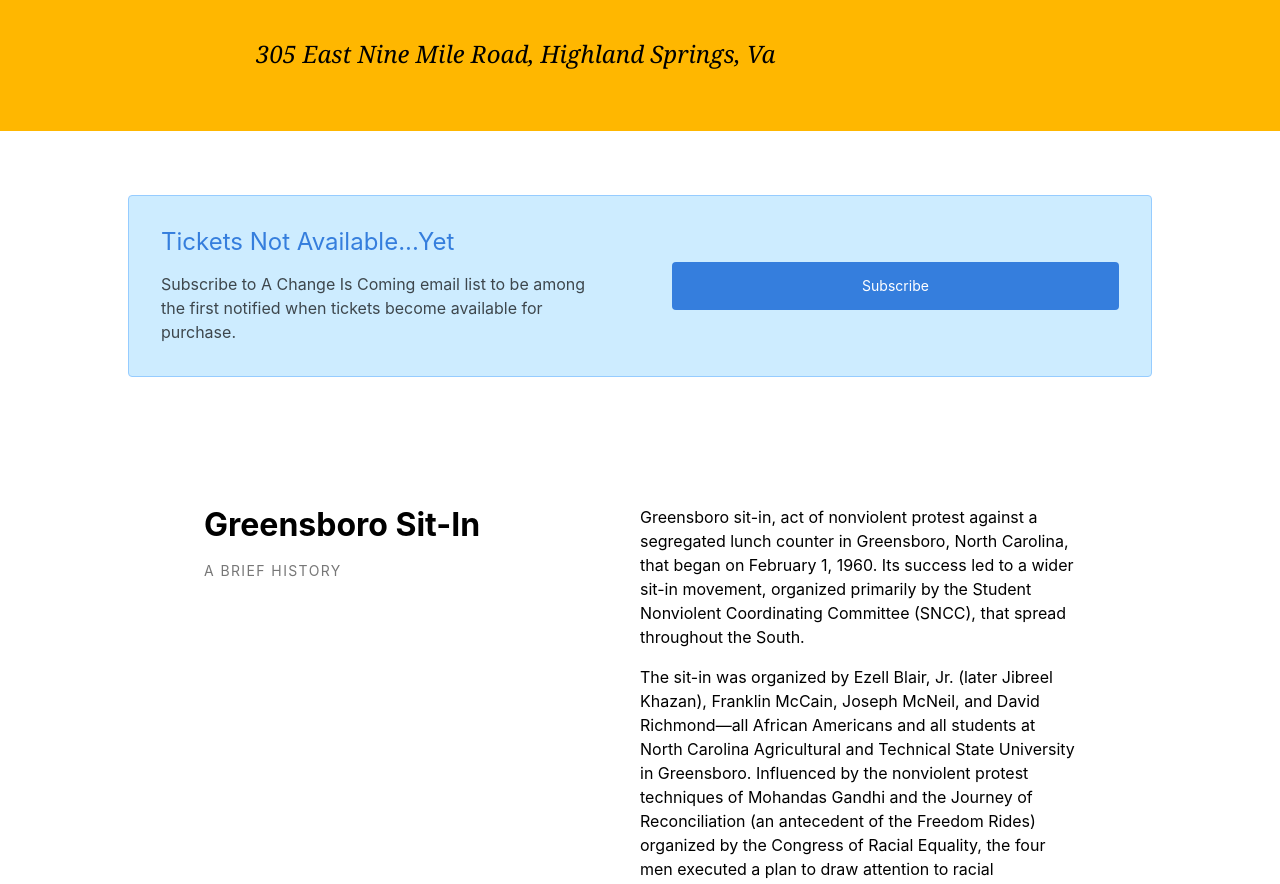
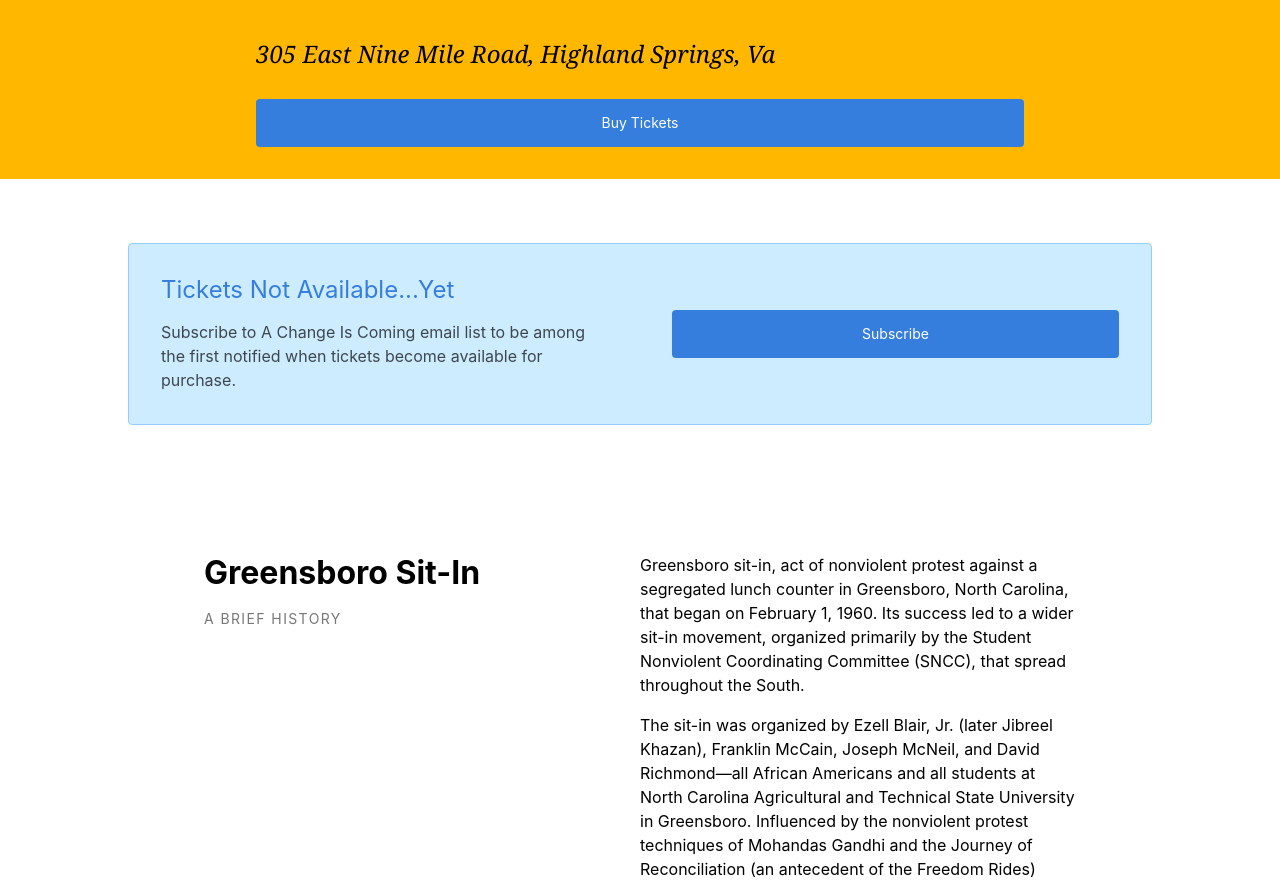
Before and after one commit to jonah-butler/gsi-static, a Nuxt app: page / in a window 1280 px wide. Shown: the part 886-1770 px from the top of the page. Built offline with nearby package versions, Linux system fonts and the light colour scheme.

Commit message:
Update Location.vue
added buy ticket link below play date info

```diff
--- a/components/Location.vue
+++ b/components/Location.vue
@@ -13,6 +13,7 @@
       class="f4 fw6 db black link dim">
         <h4 class="f3 fw1 georgia i">305 East Nine Mile Road, Highland Springs, Va</h4>
       </a>
+      <a href="https://www.brownpapertickets.com/event/5390501" class="no-underline f6 tc db w-100 pv3 bg-animate bg-blue hover-bg-dark-blue white br2">Buy Tickets</a>
     </div>
   </article>
 </template>
```
